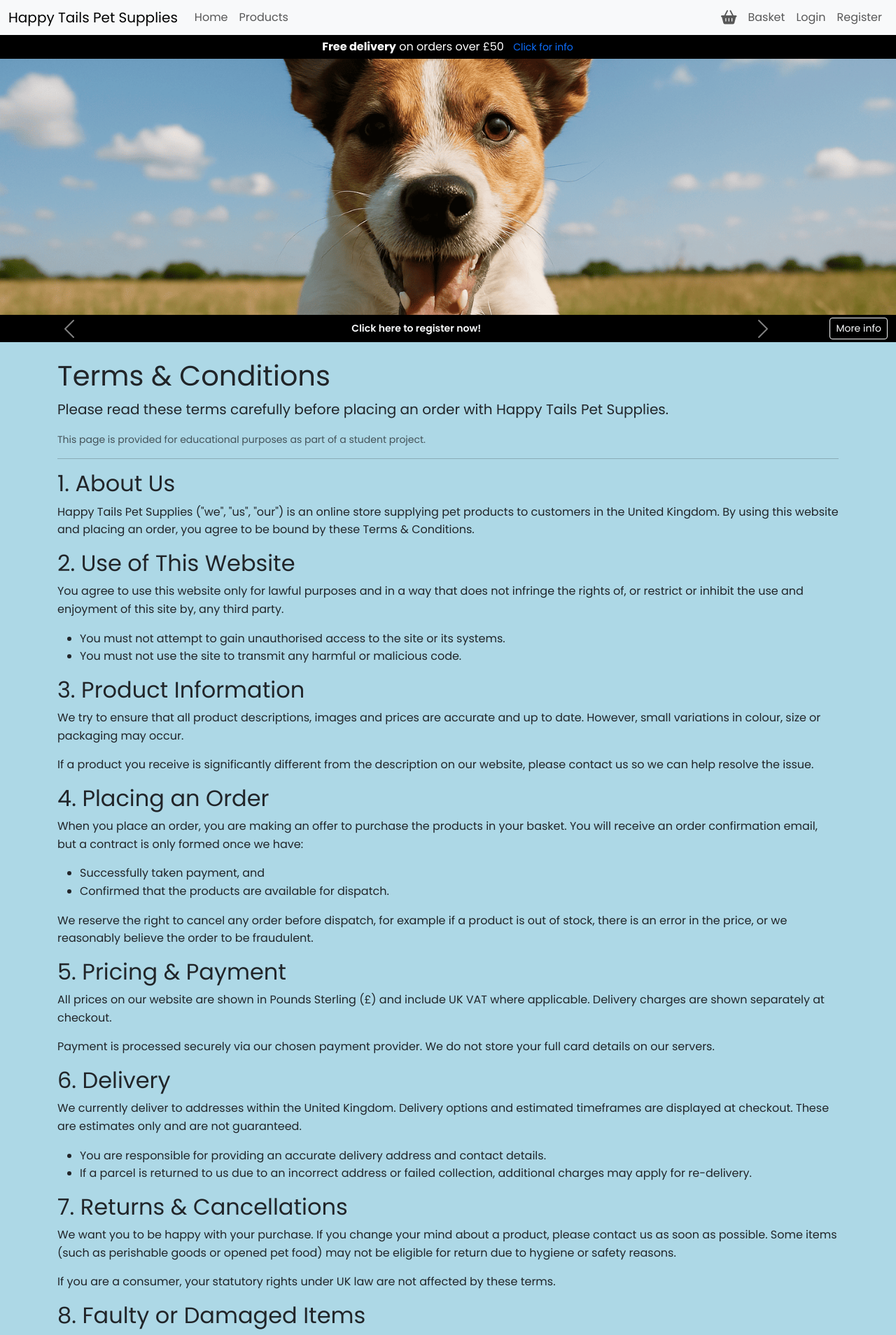
After one commit to TheRealMcCall/happy_tails, a Django app: page /terms/ in a window 1280 px wide. The commit adds this page. Shown: the top 1908 px of the page at 70% size. Run offline with Django 3.2, Linux system fonts and the light colour scheme; parts of the project's set-up code (start-up, migrations or seed data) failed here and were passed over; some libraries are stand-ins or nearby versions.

Commit message:
Feat: Add Terms & Conditions page and footer link

```diff
--- /dev/null
+++ b/store/templates/store/terms.html
@@ -0,0 +1,129 @@
+{% extends "base.html" %}
+{% block content %}
+<section class="container my-4">
+    <h1>Terms &amp; Conditions</h1>
+    <p class="lead">Please read these terms carefully before placing an order with Happy Tails Pet Supplies.</p>
+
+    <p class="small text-muted">
+        This page is provided for educational purposes as part of a student project.
+    </p>
+
+    <hr>
+
+    <h2>1. About Us</h2>
+    <p>
+        Happy Tails Pet Supplies (&quot;we&quot;, &quot;us&quot;, &quot;our&quot;) is an online store supplying pet
+        products
+        to customers in the United Kingdom. By using this website and placing an order, you agree to be bound by these
+        Terms &amp; Conditions.
+    </p>
+
+    <h2>2. Use of This Website</h2>
+    <p>
+        You agree to use this website only for lawful purposes and in a way that does not infringe the rights of,
+        or restrict or inhibit the use and enjoyment of this site by, any third party.
+    </p>
+    <ul>
+        <li>You must not attempt to gain unauthorised access to the site or its systems.</li>
+        <li>You must not use the site to transmit any harmful or malicious code.</li>
+    </ul>
+
+    <h2>3. Product Information</h2>
+    <p>
+        We try to ensure that all product descriptions, images and prices are accurate and up to date.
+        However, small variations in colour, size or packaging may occur.
+    </p>
+    <p>
+        If a product you receive is significantly different from the description on our website, please contact us so we
+        can help resolve the issue.
+    </p>
+
+    <h2>4. Placing an Order</h2>
+    <p>
+        When you place an order, you are making an offer to purchase the products in your basket.
+        You will receive an order confirmation email, but a contract is only formed once we have:
+    </p>
+    <ul>
+        <li>Successfully taken payment, and</li>
+        <li>Confirmed that the products are available for dispatch.</li>
+    </ul>
+    <p>
+        We reserve the right to cancel any order before dispatch, for example if a product is out of stock,
+        there is an error in the price, or we reasonably believe the order to be fraudulent.
+    </p>
+
+    <h2>5. Pricing &amp; Payment</h2>
+    <p>
+        All prices on our website are shown in Pounds Sterling (£) and include UK VAT where applicable.
+        Delivery charges are shown separately at checkout.
+    </p>
+    <p>
+        Payment is processed securely via our chosen payment provider. We do not store your full card details on our
+        servers.
+    </p>
+
+    <h2>6. Delivery</h2>
+    <p>
+        We currently deliver to addresses within the United Kingdom. Delivery options and estimated timeframes are
+        displayed at checkout.
+        These are estimates only and are not guaranteed.
+    </p>
+    <ul>
+        <li>You are responsible for providing an accurate delivery address and contact details.</li>
+        <li>If a parcel is returned to us due to an incorrect address or failed collection, additional charges may apply
+            for re-delivery.</li>
+    </ul>
+
+    <h2>7. Returns &amp; Cancellations</h2>
+    <p>
+        We want you to be happy with your purchase. If you change your mind about a product, please contact us as soon
+        as possible.
+        Some items (such as perishable goods or opened pet food) may not be eligible for return due to hygiene or safety
+        reasons.
+    </p>
+    <p>
+        If you are a consumer, your statutory rights under UK law are not affected by these terms.
+    </p>
+
+    <h2>8. Faulty or Damaged Items</h2>
+    <p>
+        If an item arrives faulty or damaged, please contact us promptly with your order number and a description of the
+        issue.
+        We may ask for photos to help assess the problem.
+    </p>
+    <p>
+        Where appropriate, we will offer a replacement, repair or refund in line with your consumer rights.
+    </p>
+
+    <h2>9. Your Account &amp; Security</h2>
+    <p>
+        If you create an account, you are responsible for keeping your login details confidential and for any activity
+        that occurs under your account.
+        Please notify us immediately if you believe your account has been compromised.
+    </p>
+
+    <h2>10. Liability</h2>
+    <p>
+        We are not responsible for any loss or damage that is not reasonably foreseeable when you use this website or
+        purchase products from us.
+        Nothing in these terms limits or excludes our liability where it would be unlawful to do so, including for death
+        or personal injury caused by our negligence.
+    </p>
+
+    <h2>11. Changes to These Terms</h2>
+    <p>
+        We may update these Terms &amp; Conditions from time to time.
+        Any changes will apply to new orders placed after the date the updated terms are published on this page.
+    </p>
+
+    <h2>12. Contact Us</h2>
+    <p>
+        If you have any questions about these Terms &amp; Conditions or about an order, please contact us using the
+        details provided on our Contact page.
+    </p>
+
+    <p class="small text-muted mt-4">
+        Last updated: 14 November 2025
+    </p>
+</section>
+{% endblock %}
--- a/store/urls.py
+++ b/store/urls.py
@@ -71,5 +71,10 @@ urlpatterns = [
         "wishlist/toggle/<int:product_id>/",
         views.wishlist_toggle,
         name="wishlist_toggle"
-        ),
+    ),
+    path(
+        "terms/",
+        views.terms,
+        name="terms"
+    ),
 ]
--- a/store/views.py
+++ b/store/views.py
@@ -273,3 +273,8 @@ def wishlist_toggle(request, product_id):
         ) or request.META.get("HTTP_REFERER") or ""
 
     return redirect(next_url or "store:wishlist")
+
+
+def terms(request):
+    """Display the store terms and conditions."""
+    return render(request, "store/terms.html")
--- a/templates/includes/footer.html
+++ b/templates/includes/footer.html
@@ -18,6 +18,11 @@
                             data-bs-target="#deliveryInfo" aria-label="View delivery information">
                             Delivery Info
                         </button>
+                    </li>
+                    <li class="list-inline-item">
+                        <a href="{% url 'store:terms' %}" aria-label="Read our terms and conditions">
+                            Terms &amp; Conditions
+                        </a>
                     </li>
                 </ul>
             </div>
```
